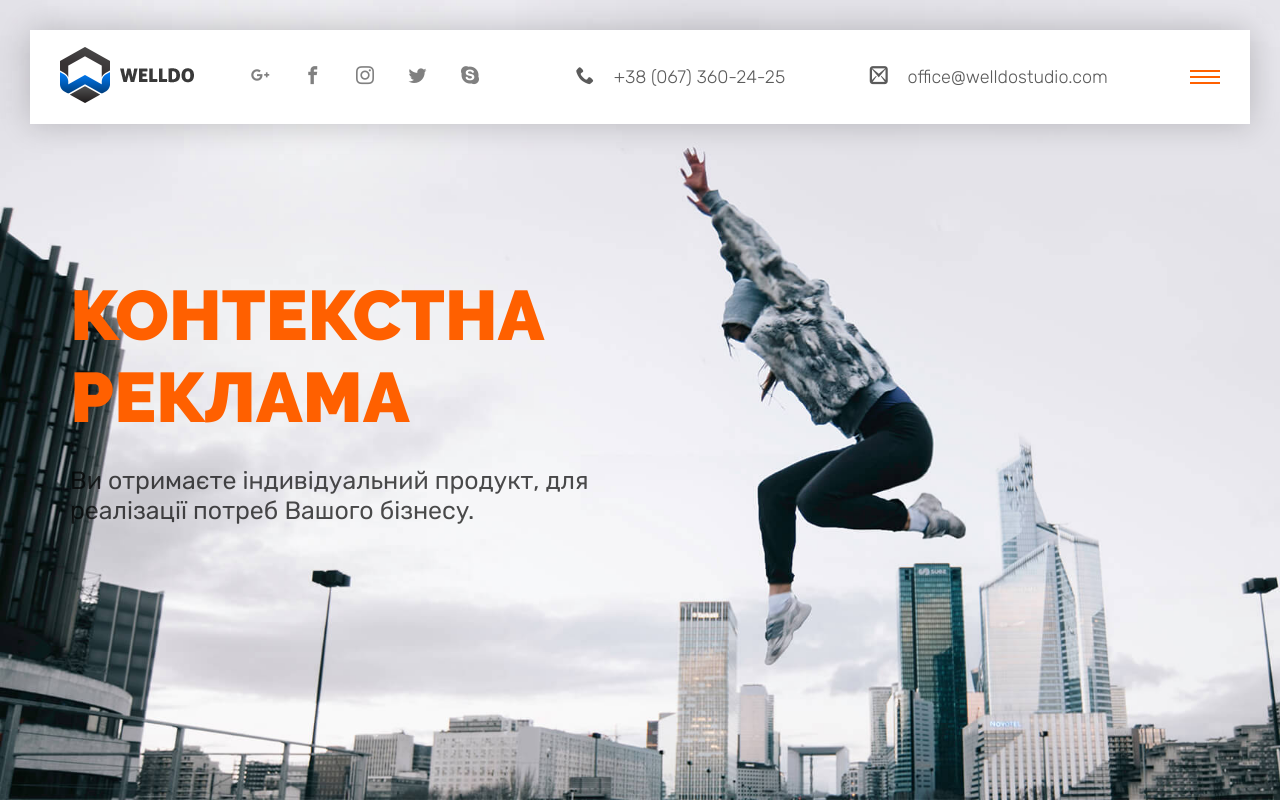
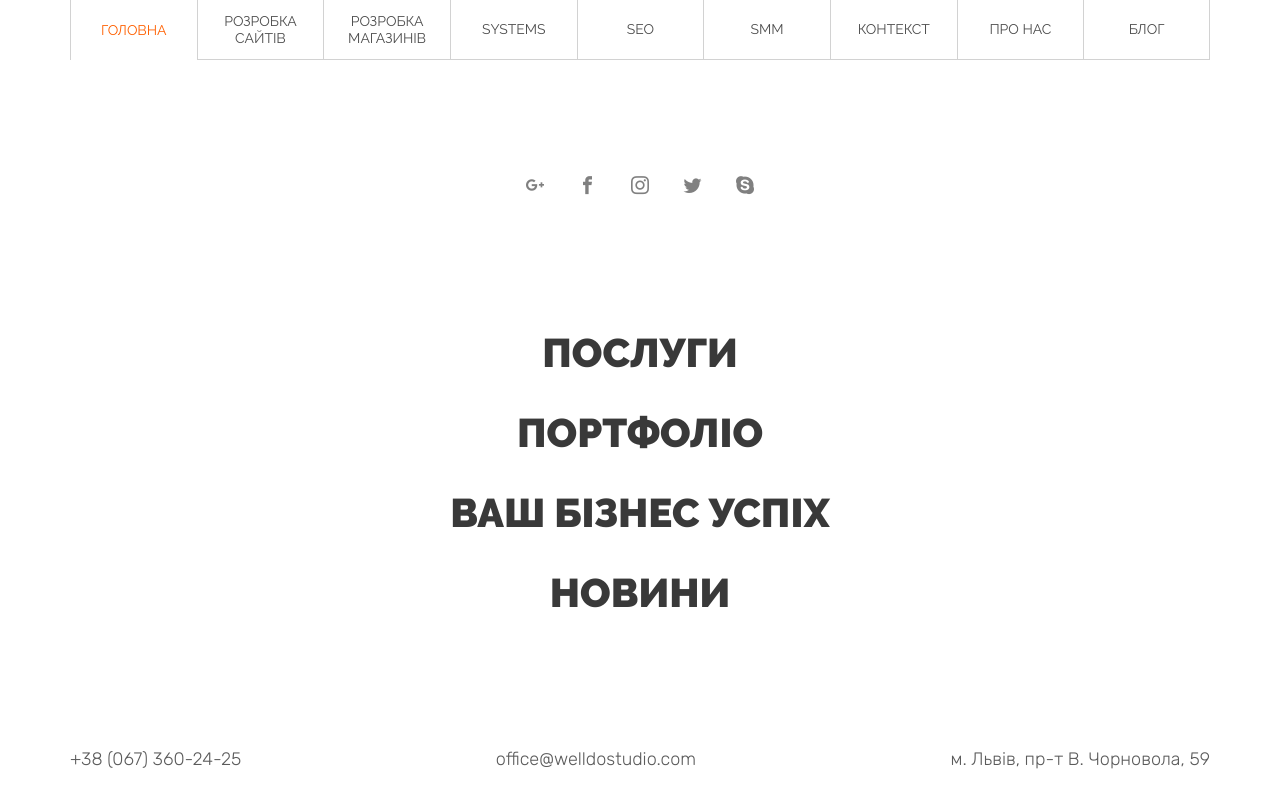
Before and after one commit to mentikora/wld-redesign, a website built with webpack: page dist/index.html in a window 1280 px wide. Shown: the top 800 px of the page. Built offline with nearby package versions, Linux system fonts and the light colour scheme; files whose address does not match are found by name.

Commit message:
menu core

```diff
--- a/src/styles/application.scss
+++ b/src/styles/application.scss
@@ -8,6 +8,7 @@
 @import "extends/clearfix.scss";
 
 @import "components/header.scss";
+@import "components/menu-wrapper.scss";
 @import "components/heading-large.scss";
 @import "components/text.scss";
 @import "components/service-item.scss";
--- a/src/styles/components/header.scss
+++ b/src/styles/components/header.scss
@@ -1,6 +1,6 @@
 #header{
 	position: fixed;
-	z-index: 999;
+	z-index: 500;
 	top: 30px;
 	right: 30px;
 	left: 30px;
@@ -9,6 +9,24 @@
 	background-color: $color-white;
 	box-shadow: $boxShadow;
 	transition: $transition;
+}
+
+.socials-block{
+	a{
+		display: inline-block;
+		margin: {
+			left: 15px;
+			right: 15px;
+		}
+		font-size: 18px;
+		color: #808080;
+		text-decoration: none;
+		transition: $transition;
+
+		&:hover{
+			color: $color-orange;
+		}
+	}
 }
 
 .header-content{
@@ -24,24 +42,6 @@
 	align-items: center;
 
 	&__logo{}
-
-	&__socials{
-		a{
-			display: inline-block;
-			margin: {
-				left: 15px;
-				right: 15px;
-			}
-			font-size: 18px;
-			color: #808080;
-			text-decoration: none;
-			transition: $transition;
-
-			&:hover{
-				color: $color-orange;
-			}
-		}
-	}
 
 	&__contacts{
 		color: $color-gray;
--- /dev/null
+++ b/src/styles/components/menu-wrapper.scss
@@ -0,0 +1,160 @@
+#menu-wrapper{
+	position: fixed;
+	top: 0;
+	right: 0;
+	bottom: 0;
+	left: 0;
+	z-index: 999;
+	background-color: $color-white;
+
+	> .container{
+		height: 100%;
+	}
+}
+
+.menu-content{
+	height: 100%;
+
+	display: flex;
+	flex-direction: column;
+	justify-content: space-between;
+	align-items: center;
+
+	&-tabs{
+		display: flex;
+		width: 100%;
+		&__tab{
+			display: inline-flex;
+			width: calc(100% / 9);
+			height: 60px;
+
+			flex-direction: column;
+			align-items: center;
+			justify-content: center;
+
+			text: {
+				align: center;
+				transform: uppercase;
+				decoration: none;
+			}
+			font: {
+				size: 14px;
+				family: $raleway;
+			}
+			border: {
+				left: 1px solid #d2d2d2;
+				bottom: 1px solid #d2d2d2;
+			}
+
+			transition: $transition;
+			color: rgba($color-black, .7);
+
+			&:last-child{
+				border: {
+					right: 1px solid #d2d2d2;
+				}
+			}
+
+			&:hover{
+				color: $color-black;
+			}
+
+			&.active{
+				border: {
+					bottom: 0;
+				}
+				color: $color-orange;
+			}
+		}
+	}
+
+	&-nav{
+		list-style-type: none;
+		margin: 0;
+		text: {
+			align: center;
+			transform: uppercase;
+		}
+		font: {
+			size: 40px;
+			family: $raleway;
+			weight: 900;
+		}
+
+		li{
+			height: 80px;
+		}
+		a{
+			display: inline-block;
+			overflow: hidden;
+			position: relative;
+			color: #393939;
+			text-decoration: none;
+			height: 80px;
+			line-height: 80px;
+			padding: {
+				left: 15px;
+				right: 15px;
+			}
+			span{
+				display: block;
+		    position: relative;
+
+		    &::before{
+		    	content: attr(data-letters);
+    	    position: absolute;
+    	    color: $color-white;
+    	    left: 0;
+    	    overflow: hidden;
+    	    white-space: nowrap;
+    	    width: 0%;
+    	    -webkit-transition: width 0.5s;
+    	    transition: width 0.5s;
+    	    -webkit-transition-timing-function: cubic-bezier(0.7,0,0.3,1);
+    	    transition-timing-function: cubic-bezier(0.7,0,0.3,1);
+		    }
+			}
+			&::after{
+				content: '';
+		    position: absolute;
+		    height: 100%;
+		    width: 100%;
+		    top: 0;
+		    right: 0;
+		    z-index: -1;
+		    background: $color-orange;
+		    -webkit-transform: translate3d(101%,0,0);
+		    transform: translate3d(101%,0,0);
+		    -webkit-transition: -webkit-transform 0.5s;
+		    transition: transform 0.5s;
+		    -webkit-transition-timing-function: cubic-bezier(0.7,0,0.3,1);
+		    transition-timing-function: cubic-bezier(0.7,0,0.3,1);
+			}
+
+			&:hover span::before{
+				width: 100%;
+			}
+			&:hover::after{
+				-webkit-transform: translate3d(0,0,0);
+		    transform: translate3d(0,0,0);
+			}
+		}
+	}
+
+	&-contacts{
+		padding: {
+			bottom: 30px;
+		}
+		width: 100%;
+
+		display: inline-flex;
+		justify-content: space-between;
+
+		color: $color-gray;
+		font: {
+			size: 18px;
+			family: $rubik;
+			weight: 300;
+		}
+	}
+}
```
Also changed, not shown: dist/index.html.
